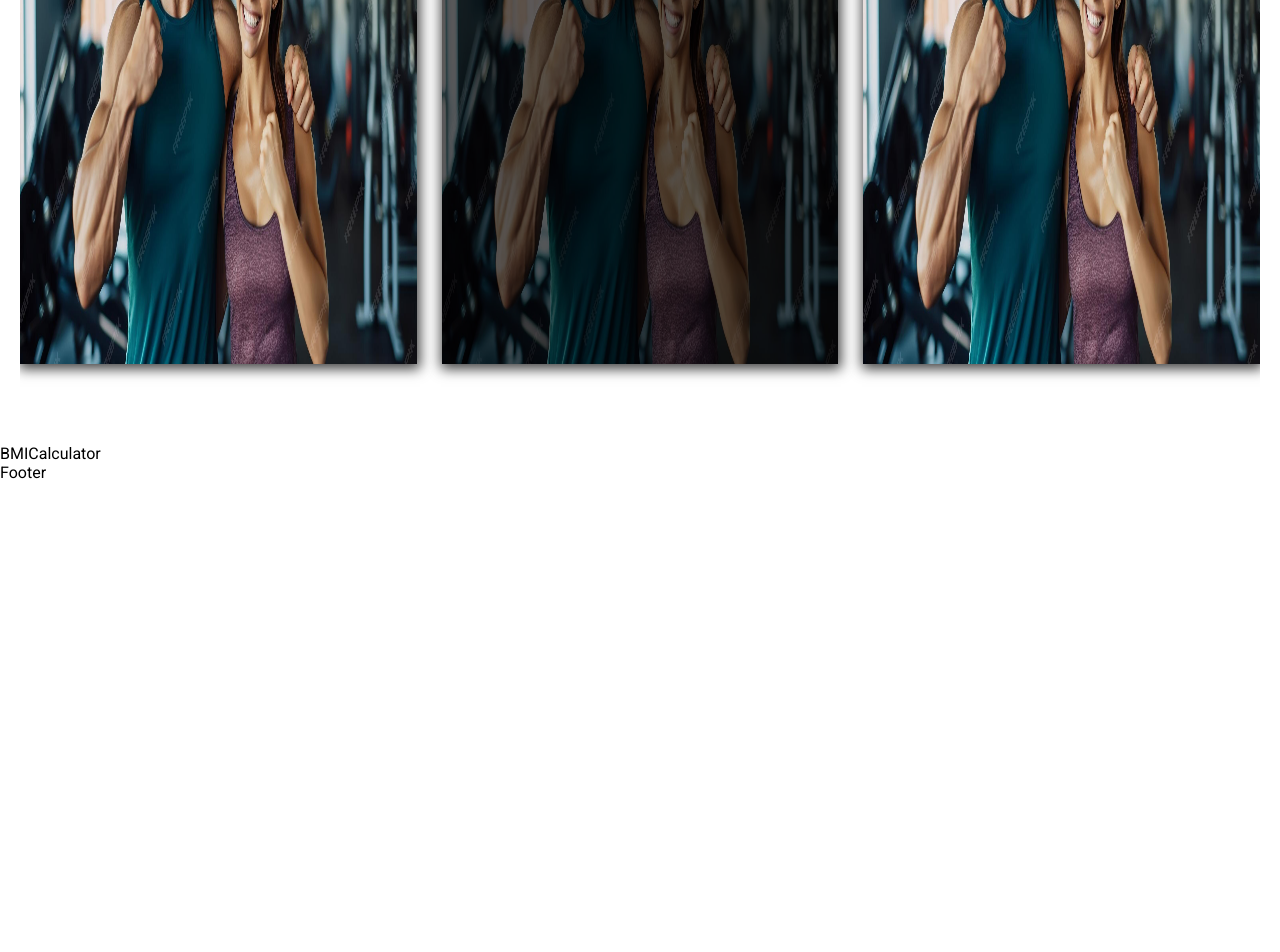
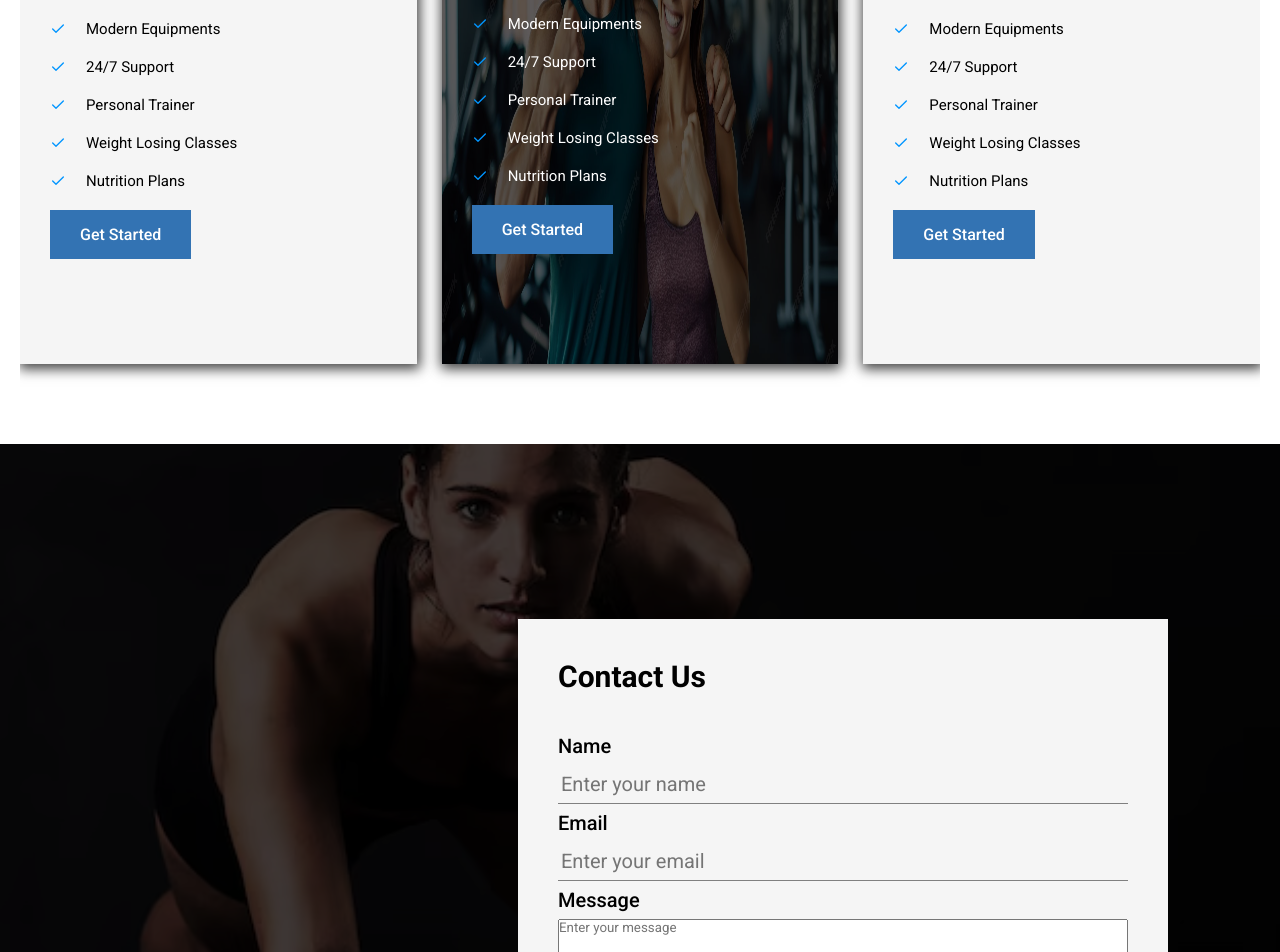
Before and after one commit to Saurabh-Singh33/Gymify, a React (Vite) app in the folder Frontend/: page / in a window 1280 px wide. Shown: the part 3600-4552 px from the top of the page. Before the commit the page ends 4082 px from the top, so only its background shows below. Built offline with nearby package versions, Linux system fonts and the light colour scheme.

Commit message:
Completed the Pricing Section

```diff
--- a/Frontend/src/App.css
+++ b/Frontend/src/App.css
@@ -349,7 +349,7 @@ header p {
   background: transparent;
   color: #fff;
   font-weight: 500;
-  background: #0095ff;
+  background: #3373b3;
   padding: 15px 30px;
   border: none;
   text-decoration: none;
@@ -358,7 +358,7 @@ header p {
 }
 .pricing .wrapper .card .description a:hover {
   transition: 0.3s;
-  background: #0267af;
+  background: #193549;
 }
 .pricing .wrapper .card:nth-child(2):before {
   content: "";
@@ -453,9 +453,12 @@ header p {
   }
 }
 
+
+                                         /* contact section */
+
 .contact {
   min-height: 800px;
-  background: url(/contact.jpg) rgba(0, 0, 0, 0.75);
+  background: url(/contact.avif) rgba(0, 0, 0, 0.75);
   background-blend-mode: darken;
   background-repeat: no-repeat;
   background-size: cover;
--- a/Frontend/src/Components/Contact.jsx
+++ b/Frontend/src/Components/Contact.jsx
@@ -2,9 +2,20 @@ import React from 'react'
 
 function Contact() {
   return (
-    <div>
-
-    </div>
+    <section className='contact'>
+      <form>
+       <h1>Contact Us</h1>
+       <div>
+        <label>Name</label>
+        <input type="text" placeholder='Enter your name' />
+        <label>Email</label>
+        <input type="email" placeholder='Enter your email' />
+        <label>Message</label>
+        <textarea placeholder='Enter your message' style={{height:'60px', width:'100%'}}></textarea>
+        <button type="submit">Send Message</button>
+       </div>
+      </form>
+    </section>
   )
 }
 
--- a/Frontend/src/Components/Pricing.jsx
+++ b/Frontend/src/Components/Pricing.jsx
@@ -1,4 +1,6 @@
+import { Check } from 'lucide-react'
 import React from 'react'
+import { Link } from 'react-router-dom'
 
 const Pricing = () => {
   const pricing=[
@@ -37,6 +39,17 @@ const Pricing = () => {
                   <p>{element.length}</p>
 
                 </div>
+                <div className="description">
+                  {/*We use npm i lucide-react for icons*/}
+                  <p>
+                    <Check size={16} /> Modern Equipments
+                  </p>
+                  <p><Check size={16} /> 24/7 Support</p>
+                  <p><Check size={16} /> Personal Trainer</p>
+                  <p><Check size={16} /> Weight Losing Classes</p>
+                  <p><Check size={16} /> Nutrition Plans</p>
+                   <Link to={"/"}>Get Started</Link>
+                </div>
                 </div>
             )
           })
```
Also changed, not shown: Frontend/public/contact.avif (added).
